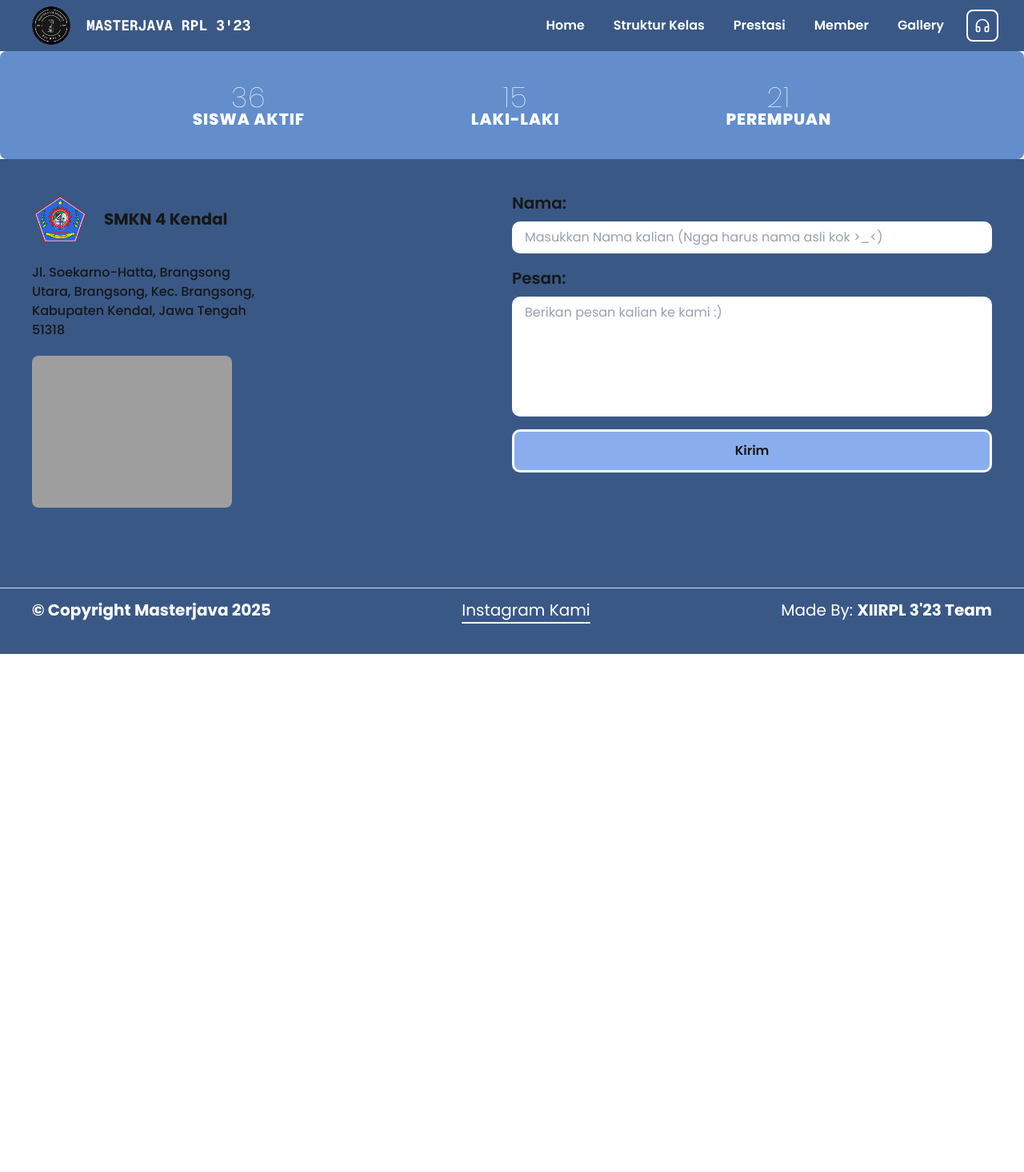
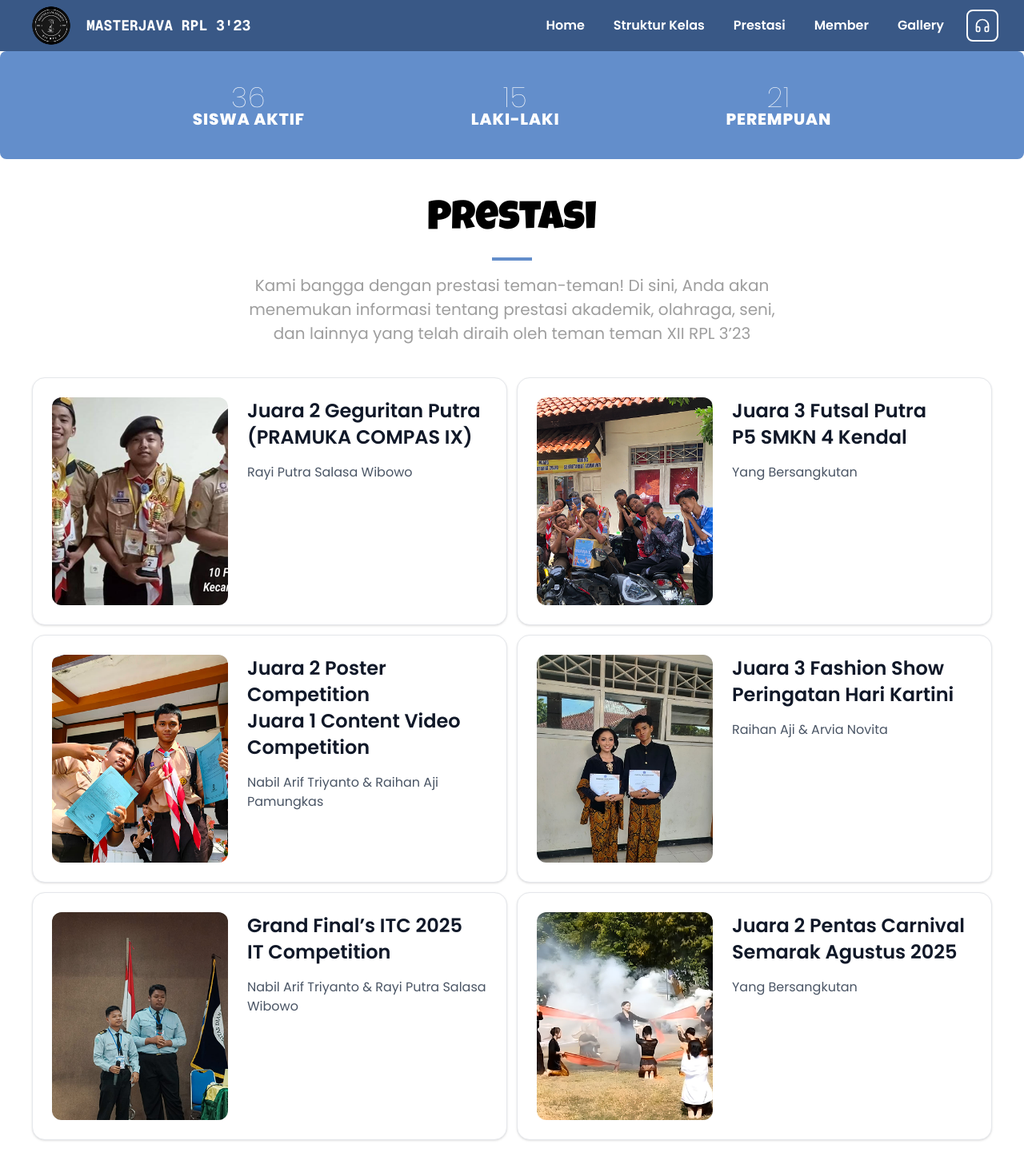
Before and after one commit to NaApipp/rpl3, a Next.js app: page / in a window 1280 px wide. Shown: the whole page at 80% size. Before the commit the page ends 818 px from the top, so only its background shows below. Built offline with nearby package versions, Linux system fonts and the light colour scheme; grey boxes are pictures that could not be loaded.

Commit message:
Slicing page prestasi+style

```diff
--- /dev/null
+++ b/app/components/prestasi.tsx
@@ -0,0 +1,171 @@
+import { Section } from "lucide-react";
+
+export default function Prestasi() {
+  return (
+    <section id="prestasi" className="p-10">
+      {/* Container Head */}
+      <div className="flex items-center flex-col" id="prestasi">
+        <p className="head-section">Prestasi</p>
+        <div className="line-section"></div>
+        <p className="desc-section">
+          Kami bangga dengan prestasi teman-teman! Di sini, Anda akan menemukan
+          informasi tentang prestasi akademik, olahraga, seni, dan lainnya yang
+          telah diraih oleh teman teman XII RPL 3’23
+        </p>
+      </div>
+      {/* Contaiiner Conteent */}
+      <div className="grid grid-cols-2 gap-3 mt-10 ">
+        {/* Card */}
+        <div className="w-full max-w-2xl bg-white rounded-2xl border border-gray-200 shadow-sm p-6">
+          <div className="flex gap-6 items-start">
+            {/* Image */}
+            <div className="relative w-[220px] h-[260px] shrink-0 rounded-xl overflow-hidden">
+              <img
+                src="asset/image/prestasi/juara-compas.png" // simpan di folder public
+                alt="Juara Pramuka"
+                className="object-cover"
+                loading="lazy"
+              />
+            </div>
+            {/* Text Content */}
+            <div className="flex flex-col justify-center">
+              <h2 className="text-2xl font-semibold text-gray-900 leading-snug mb-4">
+                Juara 2 Geguritan Putra <br />
+                (PRAMUKA COMPAS IX)
+              </h2>
+
+              <p className="text-gray-600 text-base">
+                Rayi Putra Salasa Wibowo
+              </p>
+            </div>
+          </div>
+        </div>
+        {/* Card */}
+        <div className="w-full max-w-2xl bg-white rounded-2xl border border-gray-200 shadow-sm p-6">
+          <div className="flex gap-6 items-start">
+            {/* Image */}
+            <div className="relative w-[220px] h-[260px] shrink-0 rounded-xl overflow-hidden">
+              <img
+                src="asset/image/prestasi/juara-futsal-putra.png" // simpan di folder public
+                alt="Juara Pramuka"
+                className="object-cover"
+                loading="lazy"
+              />
+            </div>
+            {/* Text Content */}
+            <div className="flex flex-col justify-center">
+              <h2 className="text-2xl font-semibold text-gray-900 leading-snug mb-4">
+                Juara 3 Futsal Putra <br />
+                P5 SMKN 4 Kendal
+              </h2>
+
+              <p className="text-gray-600 text-base">
+                Yang Bersangkutan
+              </p>
+            </div>
+          </div>
+        </div>
+        {/* Card */}
+        <div className="w-full max-w-2xl bg-white rounded-2xl border border-gray-200 shadow-sm p-6">
+          <div className="flex gap-6 items-start">
+            {/* Image */}
+            <div className="relative w-[220px] h-[260px] shrink-0 rounded-xl overflow-hidden">
+              <img
+                src="asset/image/prestasi/video-poster 1.png" // simpan di folder public
+                alt="Juara Pramuka"
+                className="object-cover"
+                loading="lazy"
+              />
+            </div>
+            {/* Text Content */}
+            <div className="flex flex-col justify-center">
+              <h2 className="text-2xl font-semibold text-gray-900 leading-snug mb-4">
+                Juara 2 Poster Competition <br />
+                Juara 1 Content Video Competition
+              </h2>
+
+              <p className="text-gray-600 text-base">
+                Nabil Arif Triyanto & Raihan Aji Pamungkas
+              </p>
+            </div>
+          </div>
+        </div>
+        {/* Card */}
+        <div className="w-full max-w-2xl bg-white rounded-2xl border border-gray-200 shadow-sm p-6">
+          <div className="flex gap-6 items-start">
+            {/* Image */}
+            <div className="relative w-[220px] h-[260px] shrink-0 rounded-xl overflow-hidden">
+              <img
+                src="asset/image/prestasi/fashion-show.png" // simpan di folder public
+                alt="Juara Pramuka"
+                className="object-cover"
+                loading="lazy"
+              />
+            </div>
+            {/* Text Content */}
+            <div className="flex flex-col justify-center">
+              <h2 className="text-2xl font-semibold text-gray-900 leading-snug mb-4">
+                Juara 3 Fashion Show <br />
+                Peringatan Hari Kartini
+              </h2>
+
+              <p className="text-gray-600 text-base">
+                Raihan Aji & Arvia Novita
+              </p>
+            </div>
+          </div>
+        </div>
+        {/* Card */}
+        <div className="w-full max-w-2xl bg-white rounded-2xl border border-gray-200 shadow-sm p-6">
+          <div className="flex gap-6 items-start">
+            {/* Image */}
+            <div className="relative w-[220px] h-[260px] shrink-0 rounded-xl overflow-hidden">
+              <img
+                src="asset/image/prestasi/itc-1.png" // simpan di folder public
+                alt="Juara Pramuka"
+                className="object-cover"
+                loading="lazy"
+              />
+            </div>
+            {/* Text Content */}
+            <div className="flex flex-col justify-center">
+              <h2 className="text-2xl font-semibold text-gray-900 leading-snug mb-4">
+                Grand Final’s ITC 2025 <br />
+                IT Competition
+              </h2>
+
+              <p className="text-gray-600 text-base">
+                Nabil Arif Triyanto & Rayi Putra Salasa Wibowo
+              </p>
+            </div>
+          </div>
+        </div>
+        {/* Card */}
+        <div className="w-full max-w-2xl bg-white rounded-2xl border border-gray-200 shadow-sm p-6">
+          <div className="flex gap-6 items-start">
+            {/* Image */}
+            <div className="relative w-[220px] h-[260px] shrink-0 rounded-xl overflow-hidden">
+              <img
+                src="asset/image/prestasi/tari-smok 1.png" // simpan di folder public
+                alt="Juara Pramuka"
+                className="object-cover"
+                loading="lazy"
+              />
+            </div>
+            {/* Text Content */}
+            <div className="flex flex-col justify-center">
+              <h2 className="text-2xl font-semibold text-gray-900 leading-snug mb-4">
+                Juara 2 Pentas Carnival <br />
+                Semarak Agustus 2025
+              </h2>
+
+              <p className="text-gray-600 text-base">
+                Yang Bersangkutan
+              </p>
+            </div>
+          </div>
+        </div>
+      </div>
+    </section>
+  );
+}
--- a/app/globals.css
+++ b/app/globals.css
@@ -21,6 +21,16 @@
 }
 
 @layer components {
+  /* Universal */
+  .head-section {
+    @apply  font-luckiest text-black text-center text-[50px];
+  }
+  .desc-section {
+    @apply font-poppins text-[20px] text-[#9E9E9E] max-w-[680px] mx-auto text-center;
+  }
+  .line-section {
+    @apply w-[50px] h-1 bg-[#638ECB] mt-2 mb-4;
+  }
   /* Section Count */
   .count {
     @apply font-poppins font-thin leading-none tracking-wide text-[35px];
@@ -56,7 +66,7 @@
 
 @media (prefers-color-scheme: dark) {
   :root {
-    --background: #0a0a0a;
+    --background: #fff;
     --foreground: #ededed;
   }
 }
--- a/app/page.tsx
+++ b/app/page.tsx
@@ -3,6 +3,7 @@ import Hero from "./components/hero";
 import Footer from "./components/footer";
 import Navbar from "./components/navbar";
 import Count from "./components/count";
+import Prestasi from "./components/prestasi";
 
 export default function Home() {
   return (
@@ -10,8 +11,9 @@ export default function Home() {
       <Navbar />
       <main>
         <Count />
-        <Footer />
+        <Prestasi />
       </main>
+        {/* <Footer /> */}
     </div>
   );
 }
```
